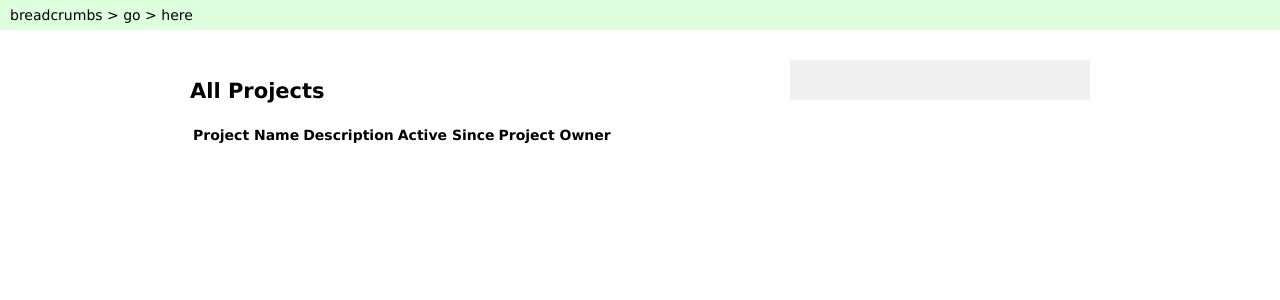
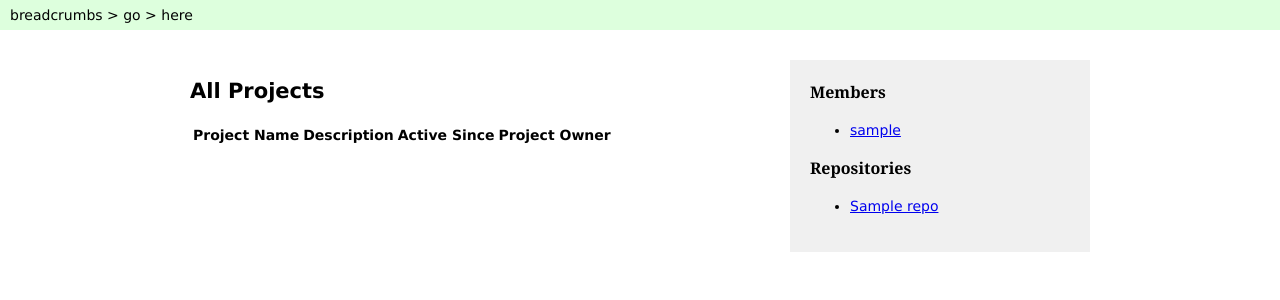
Before and after one commit to iSscorpio/hgfront, a Django app: template hgfront/templates/project/project_list.html in a window 1280 px wide. Shown: the part 80-380 px from the top of the page. Run offline with Django 3.2, Linux system fonts and the light colour scheme; the template is opened without the code that fills it: most values are stand-ins (such as "Sample title", 1, 10 or a date in 2020); lists and menus that the app fills with data are empty; parts of the project's set-up code (start-up, migrations or seed data) failed here and were passed over.

Commit message:
+ Members and repositories are now shown in the sidebar signoff: bonus, arivederci

```diff
--- a/hgfront/project/views.py
+++ b/hgfront/project/views.py
@@ -13,5 +13,4 @@ def get_project_list(request):
 
 def get_project_details(request, slug):
     project = get_object_or_404(Project, shortname__exact=slug)
-    repos = project.repo_set.all()
-    return render_to_response('project/project_detail.html', {'project': project, 'repos': repos})
+    return render_to_response('project/project_detail.html', {'project': project})
--- a/hgfront/templates/base.html
+++ b/hgfront/templates/base.html
@@ -18,13 +18,24 @@
             {% block main_content %}{% endblock main_content %}
         </div>
         <div id="sidebar">
-            {% if groups %}
-                <span class="group">Groups</span>
-                #list groups here
+            {# if we're on a project, display its members #}
+            {% if project.user_members.all %}
+                <span class="group">Members</span>
+                <ul>
+                    {% for member in project.user_members.all %}
+                        <li><a href="{{member.get_absolute_url}}">{{member.username}}</a></li>
+                    {% endfor %}
+                </ul>
             {% endif %}
-            {% if actions %}
-                <span class="group">Actions</span>
-                yeah
+
+            {#if we're on a project, display its repos #}
+            {% if project.repo_set.all %}
+                <span class="group">Repositories</span>
+                <ul>
+                    {% for repo in project.repo_set.all %}
+                        <li><a href="{{repo.get_absolute_url}}">{{repo.name}}</a></li>
+                    {% endfor %}
+                </ul>
             {% endif %}
         </div>
         <div class="clear"></div>
```
Also changed, not shown: hgfront/templates/project/project_detail.html (+0 -23 lines).
